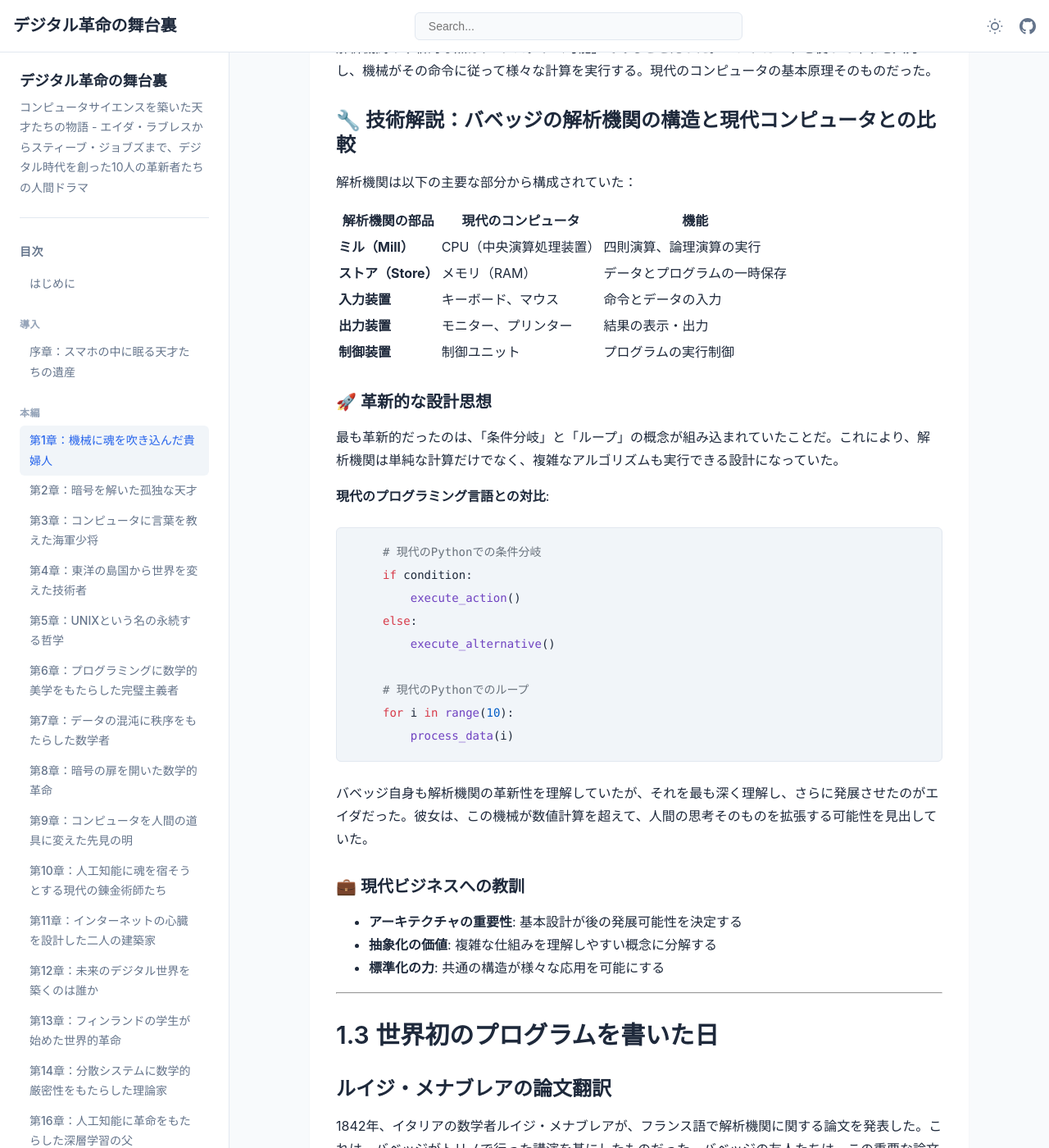
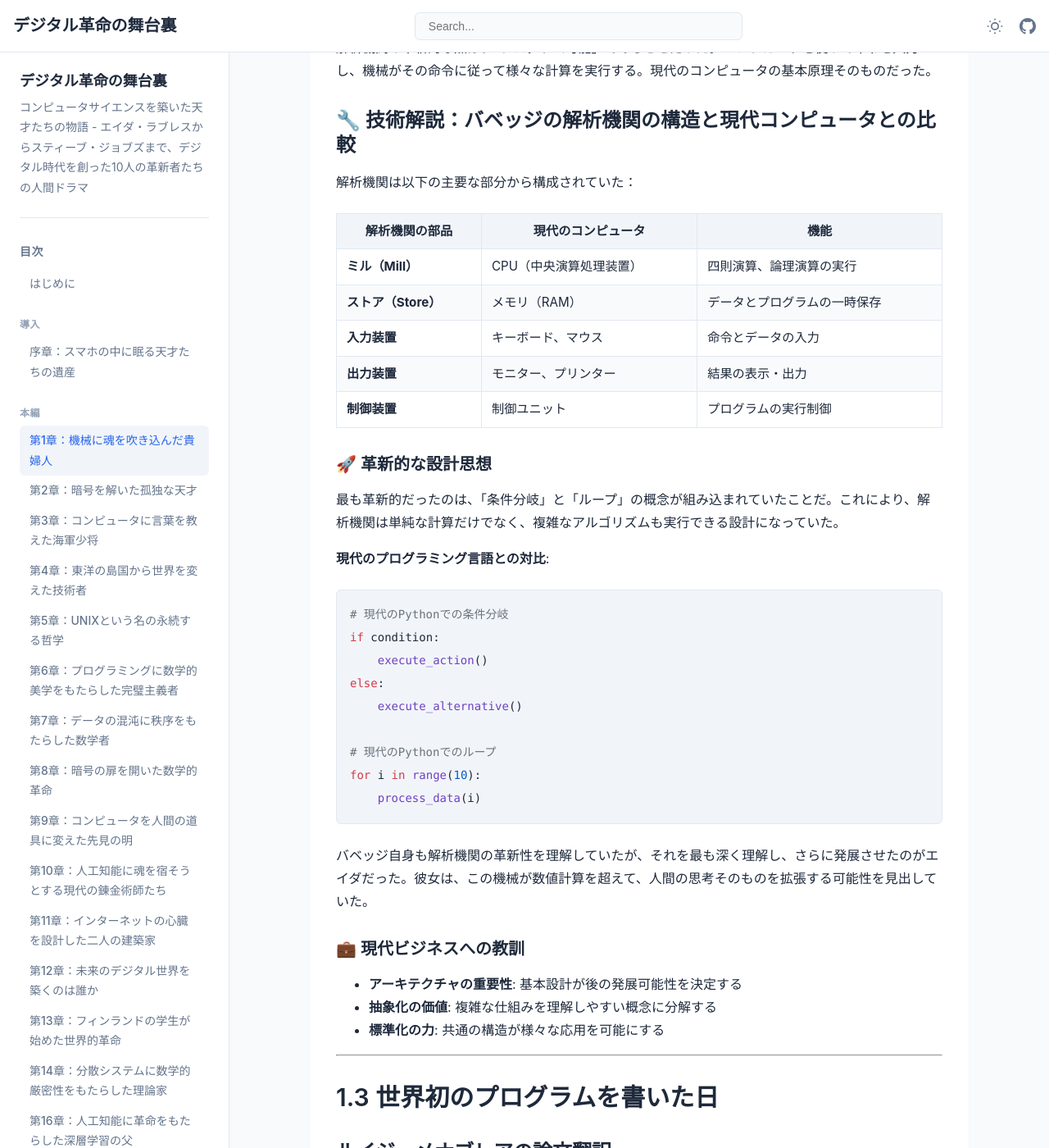
Before and after one commit to itdojp/cs-visionaries-book, a Jekyll site: the page built from docs/chapters/chapter01.md, in a window 1280 px wide and 1400 px high, scrolled down 4349 px. Shown: the whole window at 82% size. Built offline with Jekyll 4.4.1, drawn with Linux system fonts in a browser that asks for light colours.

Commit message:
Sync shared assets v3.2.2 (theme safety + a11y) (#88)
* Sync shared assets v3.2.1

* Sync shared assets v3.2.2

```diff
--- a/book-config.json
+++ b/book-config.json
@@ -66,7 +66,7 @@
     }
   },
   "shared": {
-    "version": "3.2.0",
-    "lastSync": "2026-02-02T15:59:49.953Z"
+    "version": "3.2.2",
+    "lastSync": "2026-02-04T23:02:07.568Z"
   }
 }
--- a/docs/assets/css/main.css
+++ b/docs/assets/css/main.css
@@ -162,6 +162,12 @@ a:hover {
     text-decoration: underline;
 }
 
+/* Global focus-visible styles for keyboard navigation */
+*:focus-visible {
+    outline: 2px solid var(--primary-color);
+    outline-offset: 2px;
+}
+
 /* Layout */
 .book-layout {
     display: flex;
@@ -321,6 +327,30 @@ a:hover {
     padding: 0.375rem 0.75rem;
 }
 
+/* Sidebar Footer */
+.sidebar-footer {
+    margin-top: 2rem;
+    padding-top: 1rem;
+    border-top: 1px solid var(--border-color);
+}
+
+.external-links {
+    display: flex;
+    gap: 0.75rem;
+    flex-wrap: wrap;
+}
+
+.external-link {
+    font-size: 0.875rem;
+    color: var(--text-secondary);
+    text-decoration: none;
+}
+
+.external-link:hover {
+    color: var(--text-primary);
+    text-decoration: underline;
+}
+
 /* Main Content */
 .book-main {
     flex: 1;
@@ -340,6 +370,40 @@ a:hover {
     border-radius: 8px;
     padding: 2rem;
     box-shadow: var(--shadow-sm);
+    overflow-x: auto;
+    -webkit-overflow-scrolling: touch;
+}
+
+/* Content Elements */
+.page-content img,
+.page-content svg,
+.page-content video {
+    max-width: 100%;
+    height: auto;
+}
+
+.page-content table {
+    width: 100%;
+    border-collapse: collapse;
+    border-spacing: 0;
+    margin: 1.5rem 0;
+    font-size: 0.95rem;
+}
+
+.page-content th,
+.page-content td {
+    border: 1px solid var(--border-color);
+    padding: 0.5rem 0.75rem;
+    vertical-align: top;
+}
+
+.page-content thead th {
+    background: var(--bg-tertiary);
+    font-weight: 600;
+}
+
+.page-content tbody tr:nth-child(even) {
+    background: var(--bg-secondary);
 }
 
 /* Search */
@@ -534,28 +598,3 @@ a:hover {
         padding: 0;
     }
 }
-
-
-/* Sidebar footer */
-.sidebar-footer {
-    margin-top: 2rem;
-    padding-top: 1rem;
-    border-top: 1px solid var(--border-color);
-}
-
-.external-links {
-    display: flex;
-    gap: 0.75rem;
-    flex-wrap: wrap;
-}
-
-.external-link {
-    font-size: 0.875rem;
-    color: var(--text-secondary);
-    text-decoration: none;
-}
-
-.external-link:hover {
-    color: var(--text-primary);
-    text-decoration: underline;
-}
--- a/docs/assets/css/mobile-responsive.css
+++ b/docs/assets/css/mobile-responsive.css
@@ -10,8 +10,12 @@
   opacity: 0;
 }
 
-/* Visible focus outline for keyboard accessibility */
+/* Prevent page jumping and unwanted focus */
 .sidebar-toggle:focus {
+  outline: none;
+}
+
+.sidebar-toggle:focus-visible {
   outline: 2px solid var(--primary-color);
   outline-offset: 2px;
 }
@@ -44,7 +48,7 @@ html {
     position: fixed;
     top: var(--header-height);
     left: 0;
-    width: 280px;
+    width: var(--sidebar-width);
     height: calc(100vh - var(--header-height));
     background: var(--bg-primary);
     border-right: 1px solid var(--border-color);
--- a/docs/assets/css/syntax-highlighting.css
+++ b/docs/assets/css/syntax-highlighting.css
@@ -32,6 +32,10 @@ code {
 }
 
 .highlight pre {
+    padding-left: 1rem;
+}
+
+.highlight:has(.lineno) pre {
     padding-left: 3.5rem;
 }
 
@@ -199,7 +203,8 @@ pre[data-lang]::before {
 .code-block-wrapper:hover .copy-button,
 .code-block-wrapper:focus-within .copy-button,
 pre:hover .copy-button,
-pre:focus-within .copy-button {
+pre:focus-within .copy-button,
+.copy-button:focus-visible {
     opacity: 1;
 }
 
--- a/docs/assets/js/theme.js
+++ b/docs/assets/js/theme.js
@@ -7,37 +7,84 @@
 
     // Constants
     const THEME_KEY = 'book-theme';
+    const LEGACY_KEYS = ['theme']; // migrate previous key if present
     const THEME_LIGHT = 'light';
     const THEME_DARK = 'dark';
 
+    function safeGetItem(key) {
+        try {
+            return localStorage.getItem(key);
+        } catch (_) {
+            return null;
+        }
+    }
+
+    function safeSetItem(key, value) {
+        try {
+            localStorage.setItem(key, value);
+        } catch (_) {}
+    }
+
+    function safeRemoveItem(key) {
+        try {
+            localStorage.removeItem(key);
+        } catch (_) {}
+    }
+
+    function normalizeTheme(value) {
+        if (value === THEME_DARK) return THEME_DARK;
+        if (value === THEME_LIGHT) return THEME_LIGHT;
+        return null;
+    }
+
+    function migrateLegacyTheme() {
+        if (normalizeTheme(safeGetItem(THEME_KEY))) return;
+        for (const key of LEGACY_KEYS) {
+            const legacy = normalizeTheme(safeGetItem(key));
+            if (legacy) {
+                safeSetItem(THEME_KEY, legacy);
+                safeRemoveItem(key);
+                break;
+            }
+        }
+    }
+
     // Get system preference
     function getSystemTheme() {
+        if (typeof window.matchMedia !== 'function') {
+            return THEME_LIGHT;
+        }
         return window.matchMedia('(prefers-color-scheme: dark)').matches ? THEME_DARK : THEME_LIGHT;
     }
 
     // Get saved theme or system preference
     function getSavedTheme() {
-        return localStorage.getItem(THEME_KEY) || getSystemTheme();
+        return normalizeTheme(safeGetItem(THEME_KEY)) || getSystemTheme();
     }
 
     // Apply theme to document
-    function applyTheme(theme) {
+    function applyTheme(theme, persist = true) {
         document.documentElement.setAttribute('data-theme', theme);
-        localStorage.setItem(THEME_KEY, theme);
+        if (persist) {
+            safeSetItem(THEME_KEY, theme);
+        }
     }
 
     // Toggle theme
     function toggleTheme() {
         const currentTheme = document.documentElement.getAttribute('data-theme');
         const newTheme = currentTheme === THEME_LIGHT ? THEME_DARK : THEME_LIGHT;
-        applyTheme(newTheme);
+        applyTheme(newTheme, true);
     }
 
     // Initialize theme
     function initTheme() {
-        // Apply saved theme
+        migrateLegacyTheme();
+
+        // Only persist when user has explicitly selected a theme (stored value exists)
+        const hadPreference = normalizeTheme(safeGetItem(THEME_KEY)) != null;
         const savedTheme = getSavedTheme();
-        applyTheme(savedTheme);
+        applyTheme(savedTheme, hadPreference);
 
         // Add event listener to theme toggle button
         const themeToggle = document.querySelector('.theme-toggle');
@@ -46,12 +93,20 @@
         }
 
         // Listen for system theme changes
-        window.matchMedia('(prefers-color-scheme: dark)').addEventListener('change', (e) => {
-            // Only apply system theme if user hasn't set a preference
-            if (!localStorage.getItem(THEME_KEY)) {
-                applyTheme(e.matches ? THEME_DARK : THEME_LIGHT);
+        if (typeof window.matchMedia === 'function') {
+            const mq = window.matchMedia('(prefers-color-scheme: dark)');
+            const handler = (e) => {
+                // Only apply system theme if user hasn't set a preference
+                if (!normalizeTheme(safeGetItem(THEME_KEY))) {
+                    applyTheme(e.matches ? THEME_DARK : THEME_LIGHT, false);
+                }
+            };
+            if (mq.addEventListener) {
+                mq.addEventListener('change', handler);
+            } else if (mq.addListener) {
+                mq.addListener(handler);
             }
-        });
+        }
     }
 
     // Initialize when DOM is ready
```
